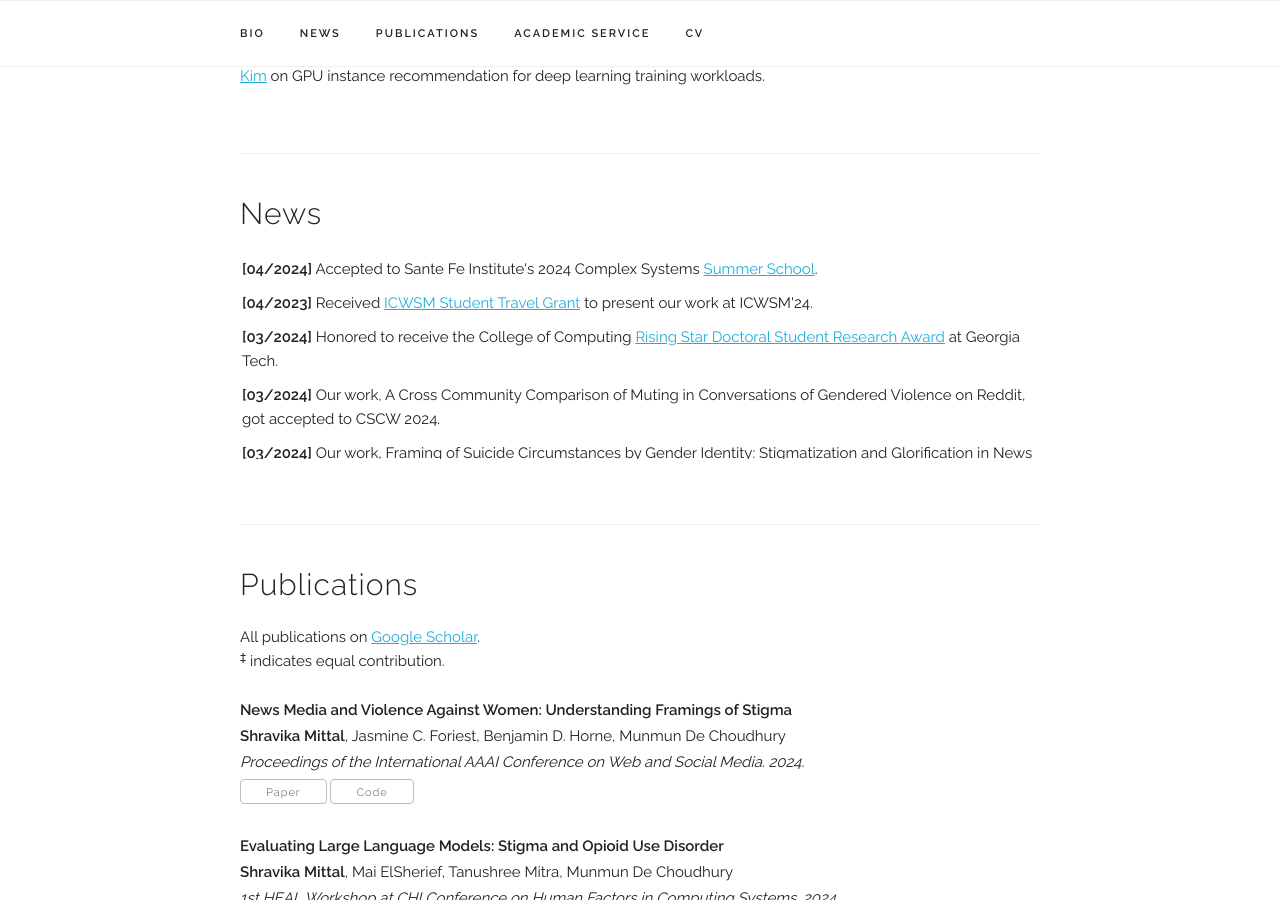
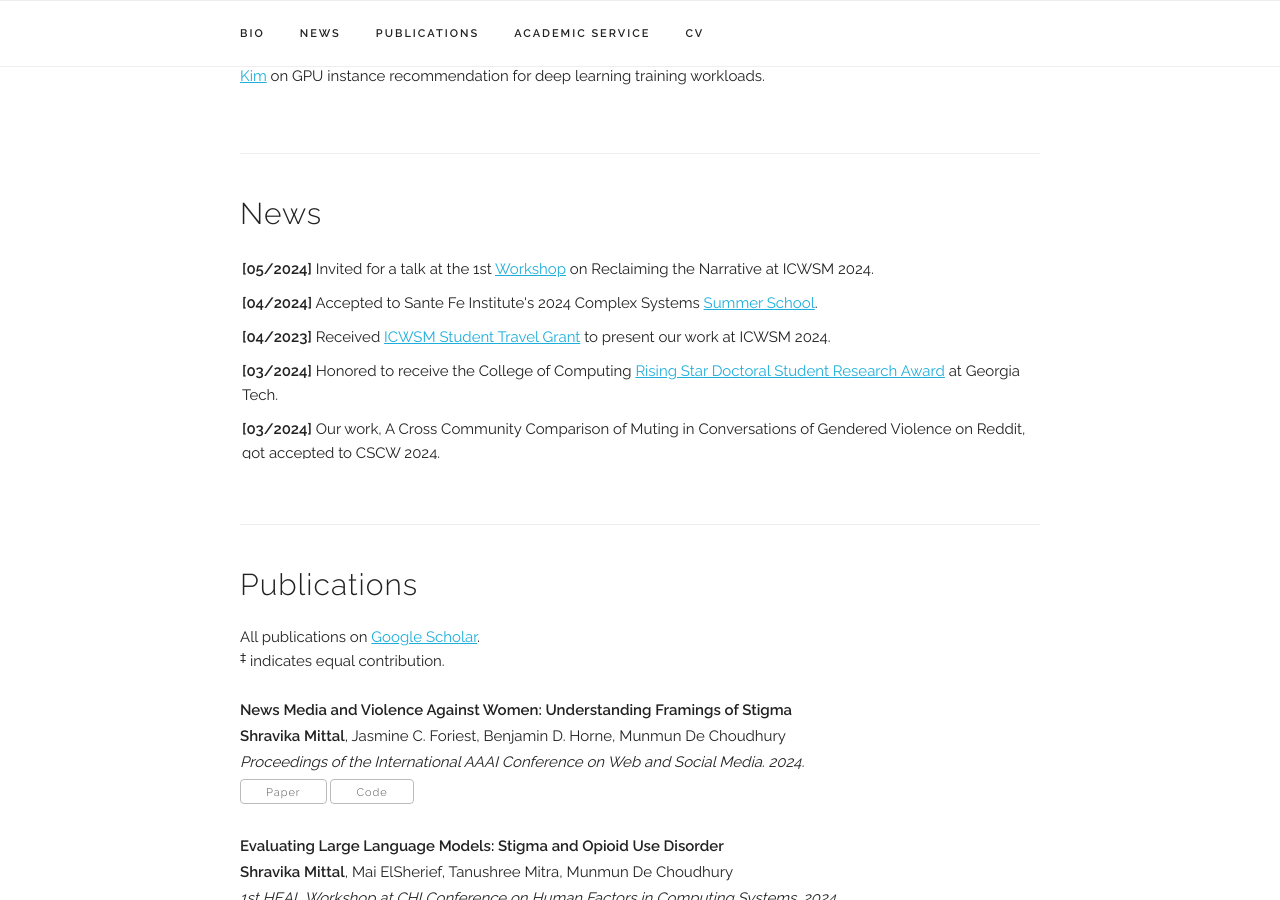
Before and after one commit to mittalshravika/mittalshravika.github.io, a Jekyll site: the page built from index.html, in a window 1280 px wide and 900 px high, scrolled down 662 px. Built offline with Jekyll 4.4.1, drawn with Linux system fonts in a browser that asks for light colours; some web fonts are replaced; some of the changed text lies outside the part shown.

Commit message:
Added details on invited talk

```diff
--- a/index.html
+++ b/index.html
@@ -58,6 +58,12 @@ title: Home
 
   <UL style="list-style-type: none; padding: 2px; overflow-y: scroll; height:200px;">
 
+    <li> <b>[05/2024]</b>
+
+       Invited for a talk at the 1st <a href="https://sites.google.com/view/reclaiming-the-narrative/">Workshop</a> on Reclaiming the Narrative at ICWSM 2024.
+
+    </li>
+
     <li> <b>[04/2024]</b>
 
        Accepted to Sante Fe Institute's 2024 Complex Systems <a href="https://santafe.edu/engage/learn/programs/sfi-complex-systems-summer-school">Summer School</a>.
@@ -66,7 +72,7 @@ title: Home
 
     <li> <b>[04/2023]</b>
 
-              Received <a href="https://www.icwsm.org/2024/index.html/index.html#scholarships" target="_blank">ICWSM Student Travel Grant</a> to present our work at ICWSM'24.
+              Received <a href="https://www.icwsm.org/2024/index.html/index.html#scholarships" target="_blank">ICWSM Student Travel Grant</a> to present our work at ICWSM 2024.
 
     </li>
 
@@ -336,7 +342,7 @@ title: Home
     <br>
     <b>Organizer:</b> CHI Southeast Regional <a href="https://cafe.hci.social/" target="_blank">Meet-up</a>
     <br>
-    <b>Volunteer:</b> EECS Rising Stars 2023 (Academic Career <a href="https://eecsrisingstars2023.cc.gatech.edu/" target="_blank">Workshop</a>)
+    <b>Volunteer:</b> EECS Rising Stars 2023 (Academic Career <a href="https://eecsrisingstars2023.cc.gatech.edu/" target="_blank">Workshop</a>), ICWSM 2024 (Student Volunteer)
   </p>
 </div>
 
```
Also changed, not shown: other parts of index.html (+1 -1 lines).
